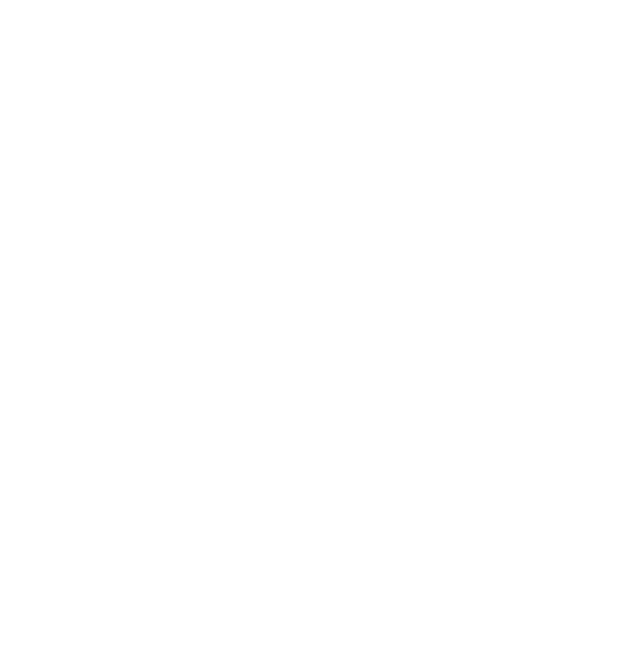
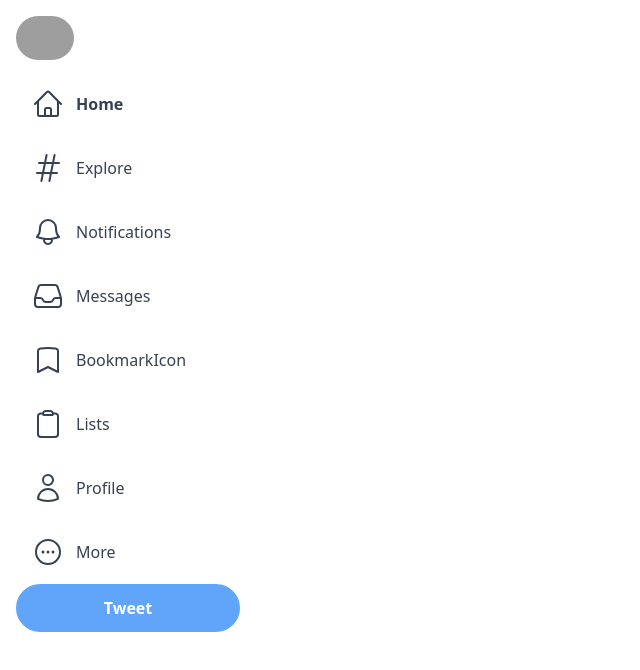
Before and after one commit to cocoide/twitter, a Next.js app: page / in a window 1280 px wide. Shown: the top 670 px of the page, without its empty margins (0-640 px from the left). Built offline with nearby package versions, Linux system fonts and the light colour scheme; grey boxes are pictures that could not be loaded.

Commit message:
create sidebar

```diff
--- a/next.config.js
+++ b/next.config.js
@@ -2,6 +2,9 @@
 const nextConfig = {
   reactStrictMode: true,
   swcMinify: true,
-}
+  images: {
+    domains: ["help.twitter.com"],
+  },
+};
 
 module.exports = nextConfig
--- a/package.json
+++ b/package.json
@@ -9,6 +9,7 @@
     "lint": "next lint"
   },
   "dependencies": {
+    "@heroicons/react": "^2.0.13",
     "@types/node": "18.11.9",
     "@types/react": "18.0.25",
     "@types/react-dom": "18.0.9",
--- /dev/null
+++ b/src/components/Atoms/SidebarItem.tsx
@@ -0,0 +1,18 @@
+type Props = {
+    text?: string
+    Icon?: any
+    active: boolean
+}
+
+const SidebarItem = (props: Props) => {
+    return (
+        <div className='hoverEffect flex flex-row place-items-center m-1
+        text-gray-700'>
+            <props.Icon className="h-8 w-8 m-3" />
+            <span className={`${props.active && "font-bold"}
+            hidden xl:inline-block`}
+            >{props.text}</span>
+        </div>
+    )
+}
+export default SidebarItem
--- /dev/null
+++ b/src/components/Atoms/TweetButton.tsx
@@ -0,0 +1,9 @@
+const TweetButton = () => {
+    return (
+        <button className="text-white bg-blue-400 rounded-full text-center font-bold
+        w-56 h-12 hover:brightness-95 hidden xl:inline-block"
+        >Tweet
+        </button>
+    )
+}
+export default TweetButton
--- /dev/null
+++ b/src/components/Common/Layout.tsx
@@ -0,0 +1,15 @@
+import Sidebar from './Sidebar'
+
+type LayoutProps = Required<{
+    readonly children: React.ReactElement
+}>
+const Layout = ({ children }: LayoutProps) => {
+    return (
+        <>
+            <Sidebar />
+            {children}
+        </>
+    )
+}
+
+export default Layout
--- /dev/null
+++ b/src/components/Common/Sidebar.tsx
@@ -0,0 +1,26 @@
+import Image from 'next/image'
+import { BellIcon, BookmarkIcon, ClipboardIcon, EllipsisHorizontalCircleIcon, HashtagIcon, HomeIcon, InboxIcon, UserIcon } from '@heroicons/react/24/outline'
+import SidebarItem from '../Atoms/SidebarItem'
+import TweetButton from '../Atoms/TweetButton'
+
+const Sidebar = () => {
+    return (
+        <div className='flex flex-col m-2 xl:items-start fixed h-full p-2'>
+            <Image src="https://help.twitter.com/content/dam/help-twitter/brand/logo.png" alt="twitterIcon"
+                height={58} width={58} className="mb-3 hover:bg-blue-100 rounded-full
+                cursor-pointer" />
+
+            <SidebarItem text={"Home"} Icon={HomeIcon} active={true} />
+            <SidebarItem text={"Explore"} Icon={HashtagIcon} active={false} />
+            <SidebarItem text={"Notifications"} Icon={BellIcon} active={false} />
+            <SidebarItem text={"Messages"} Icon={InboxIcon} active={false} />
+            <SidebarItem text={"BookmarkIcon"} Icon={BookmarkIcon} active={false} />
+            <SidebarItem text={"Lists"} Icon={ClipboardIcon} active={false} />
+            <SidebarItem text={"Profile"} Icon={UserIcon} active={false} />
+            <SidebarItem text={"More"} Icon={EllipsisHorizontalCircleIcon} active={false} />
+
+            <TweetButton />
+        </div>
+    )
+}
+export default Sidebar
--- a/src/pages/_app.tsx
+++ b/src/pages/_app.tsx
@@ -1,8 +1,11 @@
 import '/styles/globals.css'
 import type { AppProps } from 'next/app'
+import Layout from '../components/Common/Layout'
 
 export default function App({ Component, pageProps }: AppProps) {
   return (
+    <Layout>
   <Component {...pageProps} />
+    </Layout>
   )
 }
--- a/src/pages/index.tsx
+++ b/src/pages/index.tsx
@@ -2,15 +2,17 @@
 
 export default function Home() {
   return (
-    <div className="">
+    <>
       <Head>
         <title>Twitter</title>
         <link rel="icon" href="/twitter.svg" />
       </Head>
 
+      <main>
+        <div>
 
-      <main>
+        </div>
       </main>
-    </div>
+    </>
   )
 }
--- a/styles/globals.css
+++ b/styles/globals.css
@@ -1,3 +1,9 @@
 @tailwind base;
 @tailwind components;
 @tailwind utilities;
+
+@layer components{
+    .hoverEffect{
+    @apply cursor-pointer hover:bg-gray-200 rounded-full w-[56px] xl:w-full
+    }
+}
```
Also changed, not shown: public/twitter.svg, 1 other file (tests, documents, lock files or other folders).
